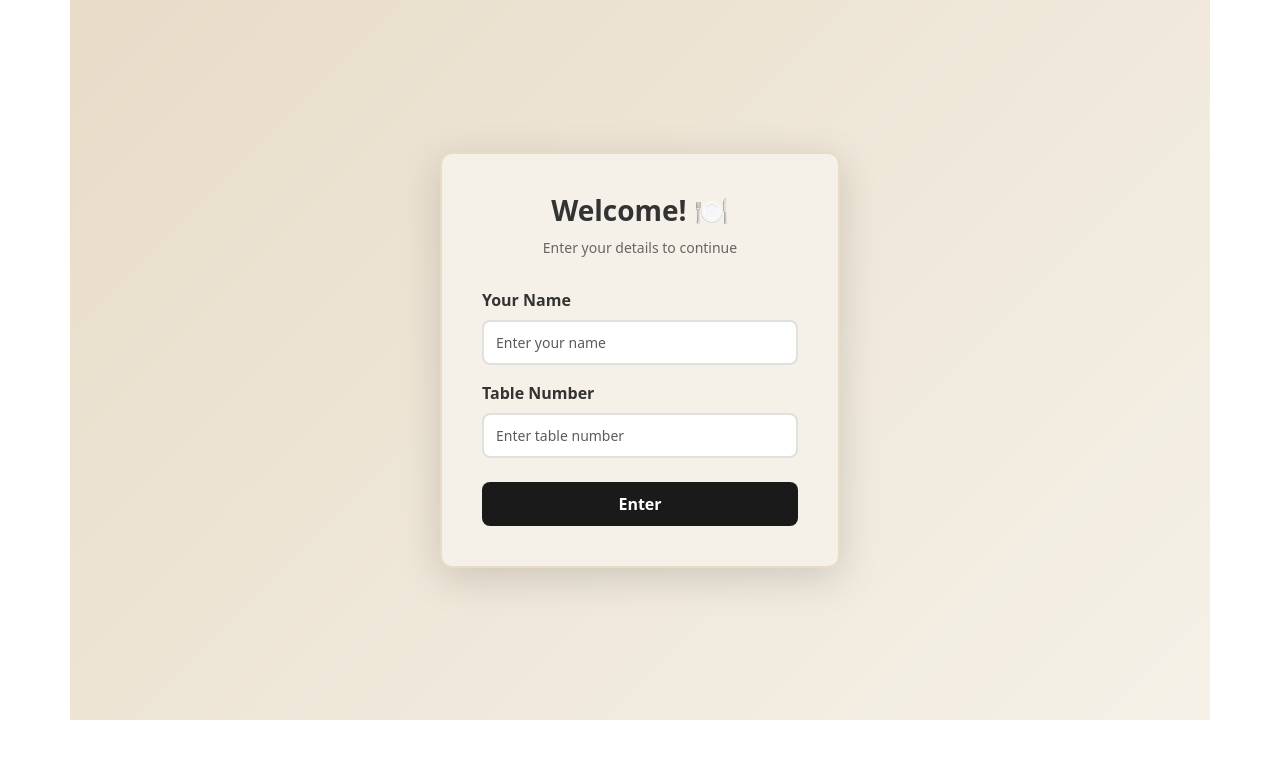
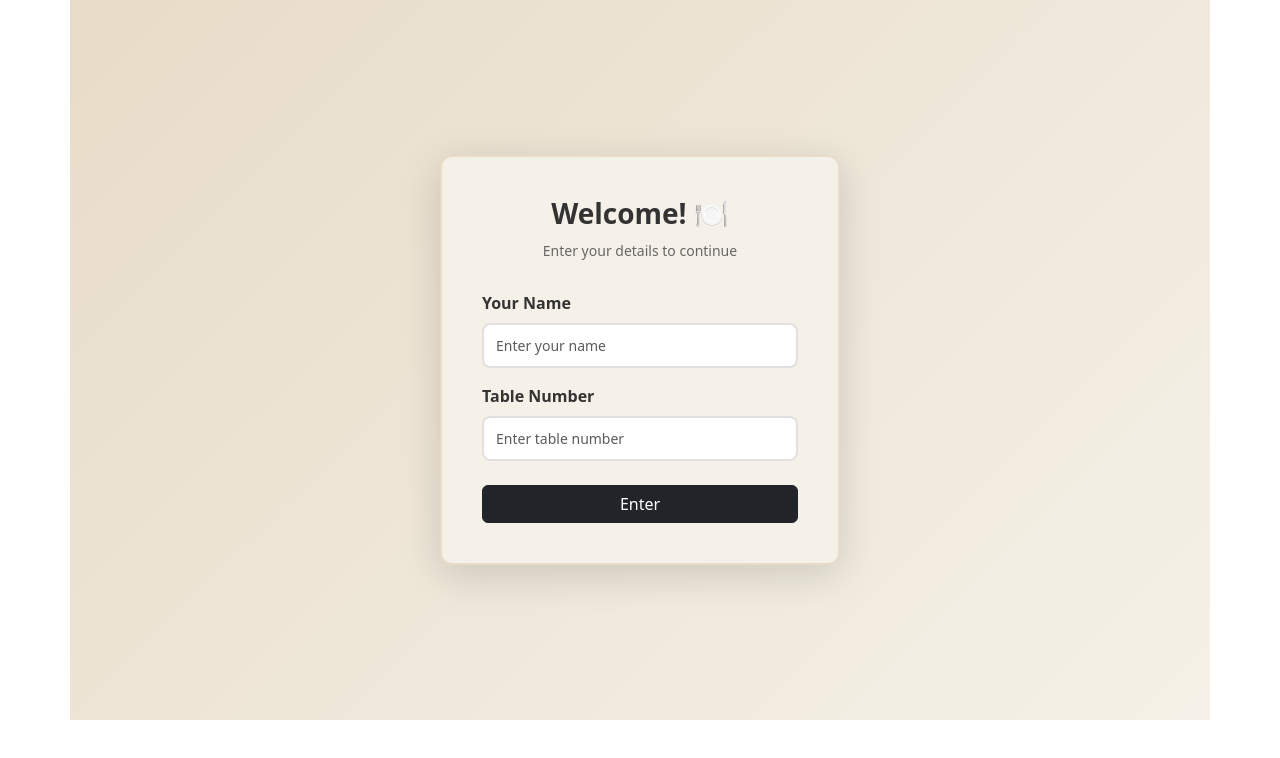
Before and after one commit to Varun251005/booking, a React (Vite) app in the folder frontend/: page /login in a window 1280 px wide. Shown: the top 758 px of the page. Built offline with nearby package versions, Linux system fonts and the light colour scheme.

Commit message:
Change login button to black (dark variant)

```diff
--- a/frontend/src/pages/Login/Login.jsx
+++ b/frontend/src/pages/Login/Login.jsx
@@ -58,7 +58,7 @@ function Login() {
             />
           </Form.Group>
 
-          <Button variant="primary" type="submit" className="w-100">
+          <Button variant="dark" type="submit" className="w-100">
             Enter
           </Button>
         </Form>
```
